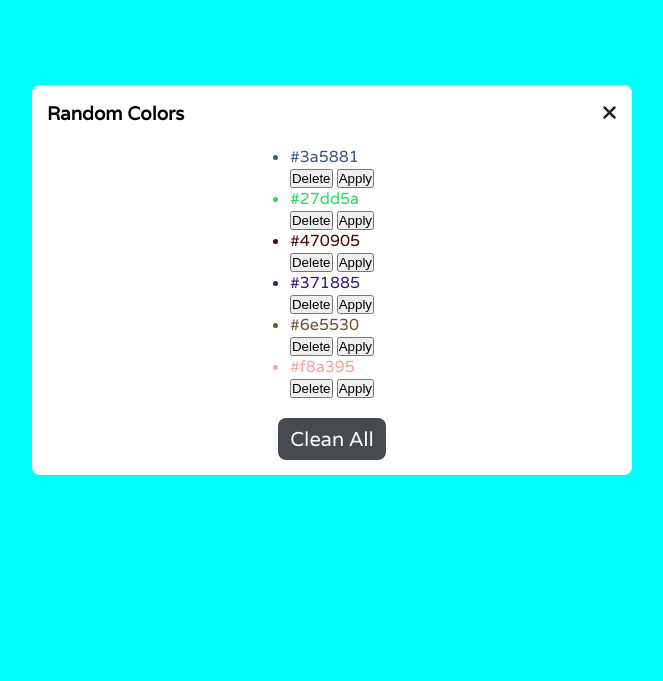
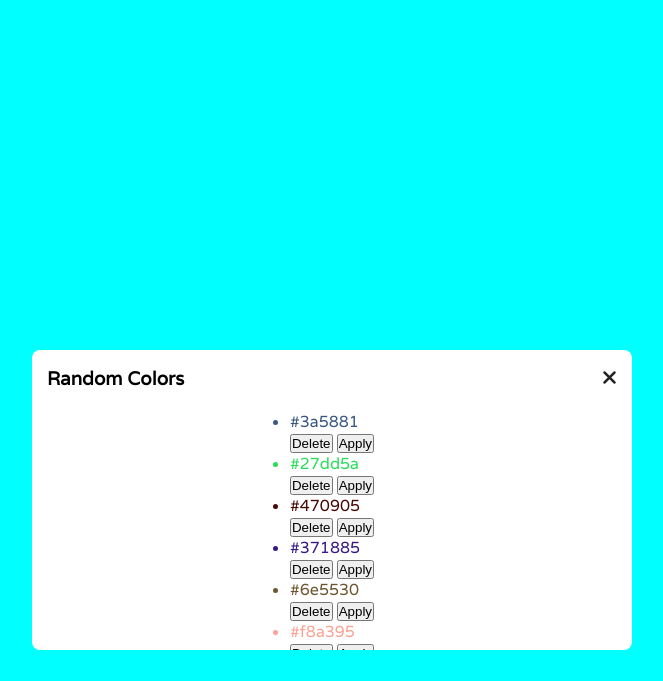
Before and after one commit to bekhzorasulov/DOMSelectors, a plain HTML site: page index.html in a window 1280 px wide. Both pictures are taken after a click on the button "All Colors". Shown: the whole page, without its empty margins (308-971 px from the left). Drawn offline with Linux system fonts and the light colour scheme.

Commit message:
DOM-Modal

```diff
--- a/app.js
+++ b/app.js
@@ -32,7 +32,7 @@ clearBtn.addEventListener("click", () => {
 });
 
 const text = document.querySelector(".li-parent");
-const b = 6;
+const b = 12;
 const colors = [
     "0",
     "1",
--- a/style.css
+++ b/style.css
@@ -23,7 +23,7 @@
 body {
     font-family: "Varela", sans-serif;
     height: 100vh;
-    background-color: #00ffff;
+    background-color: aqua;
 }
 
 
@@ -104,9 +104,6 @@ body {
     backdrop-filter: blur(5px);
 } */
 
-
-/* UYGA VAZIFA */
-
 .wrapper {
     display: flex;
     justify-content: center;
@@ -137,18 +134,21 @@ body {
 .modal {
     position: fixed;
     left: 50%;
-    right: 50%;
+    top: 50%;
     transform: translate(-50%, -50%);
     max-width: 600px;
     width: 100%;
     background-color: #ffffff;
     padding: 15px;
-    margin-top: 150px;
+    margin-top: 100px;
     border-radius: 8px;
     z-index: 100;
     display: flex;
     align-items: center;
     flex-direction: column;
+    max-height: 300px;
+    height: 100%;
+    overflow-y: scroll;
 }
 
 .modal-header {
```
